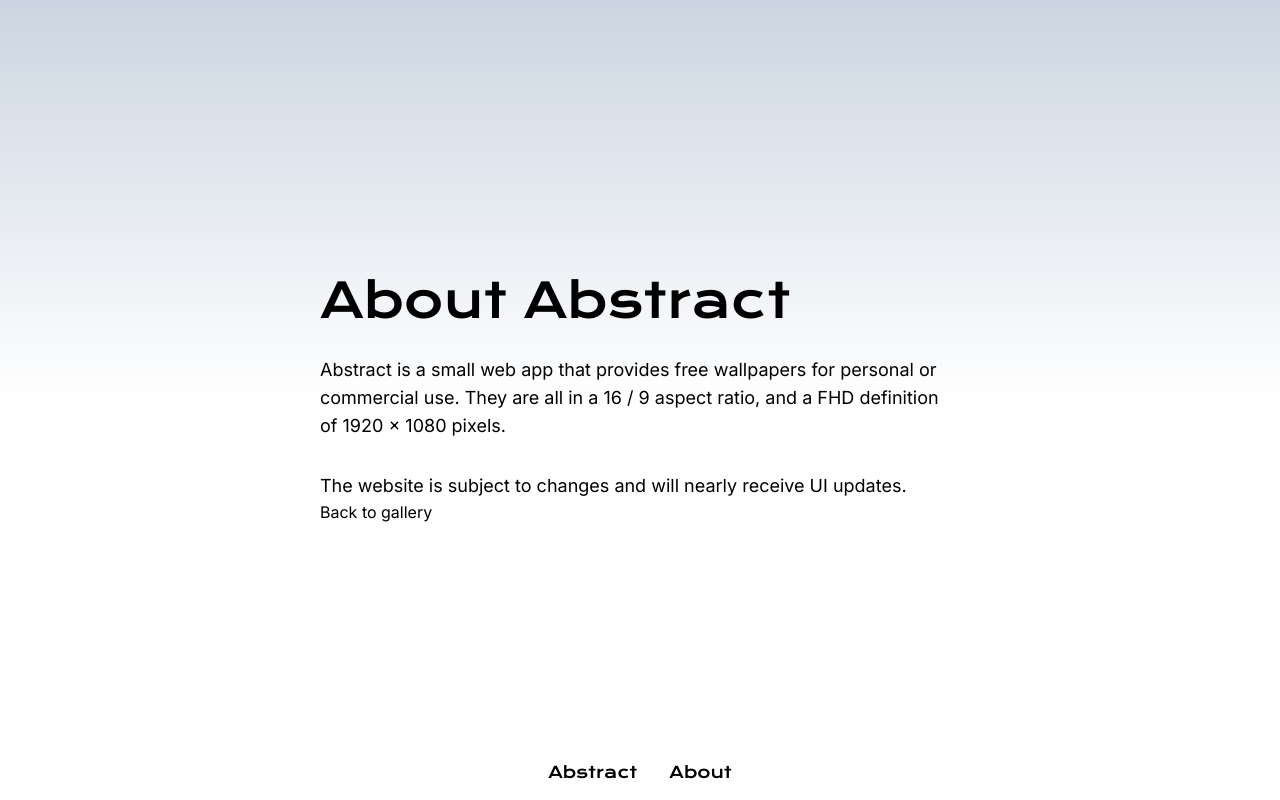
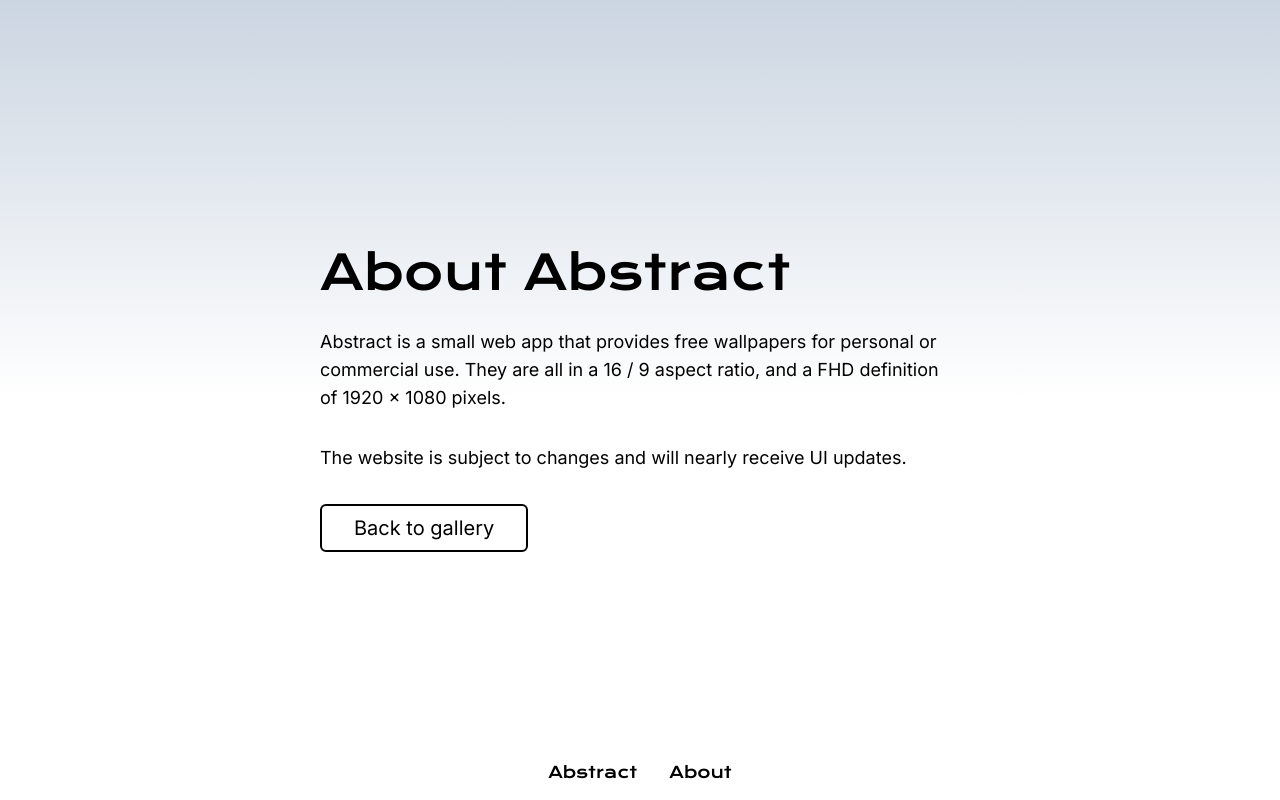
Before and after one commit to imStav/abstract, a Vue app: page /about in a window 1280 px wide. Built offline with nearby package versions, Linux system fonts and the light colour scheme.

Commit message:
Adjustments for the About page CTA button
Quick fix for its width.

```diff
--- a/src/components/AboutPage.vue
+++ b/src/components/AboutPage.vue
@@ -18,7 +18,7 @@ import { RouterLink } from 'vue-router';
       The website is subject to changes and will nearly receive UI updates.
     </p>
 
-    <RouterLink to="/gallery" class="back-to-gallery">
+    <RouterLink to="/gallery" class="w-fit to-gallery">
       Back to gallery
     </RouterLink>
   </div>
```
